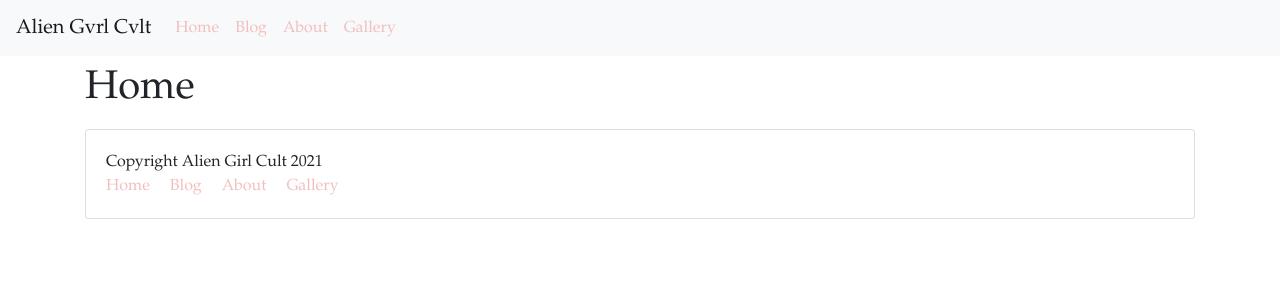
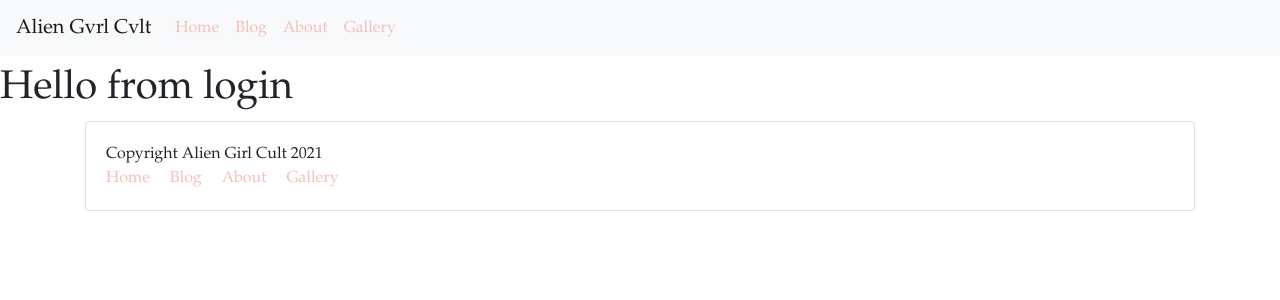
Before and after one commit to paulreyneveld/agc, a React (Create React App) app: page /login in a window 1280 px wide. Shown: the top 300 px of the page. Built offline with nearby package versions, Linux system fonts and the light colour scheme; no server answers.

Commit message:
Added login functionality

```diff
--- a/src/App.js
+++ b/src/App.js
@@ -9,6 +9,7 @@ import Home from './components/Home'
 import Blog from './components/Blog'
 import About from './components/About'
 import Gallery from './components/Gallery'
+import Login from './components/Login'
 import Footer from './components/Footer'
 import css from './custom.css'
 
@@ -28,6 +29,9 @@ const App = () => {
           <Route path="/gallery">
             <Gallery />
           </Route>
+          <Route path="/login">
+            <Login />
+          </Route>
           <Route path="/">
             <Home />
           </Route>
--- /dev/null
+++ b/src/components/Login.js
@@ -0,0 +1,12 @@
+import React from 'react'
+
+const Login = () => {
+
+    return (
+        <>
+        <h1>Hello from login</h1>
+        </>
+    )
+}
+
+export default Login
```
Also changed, not shown: 1 other file (tests, documents, lock files or other folders).
